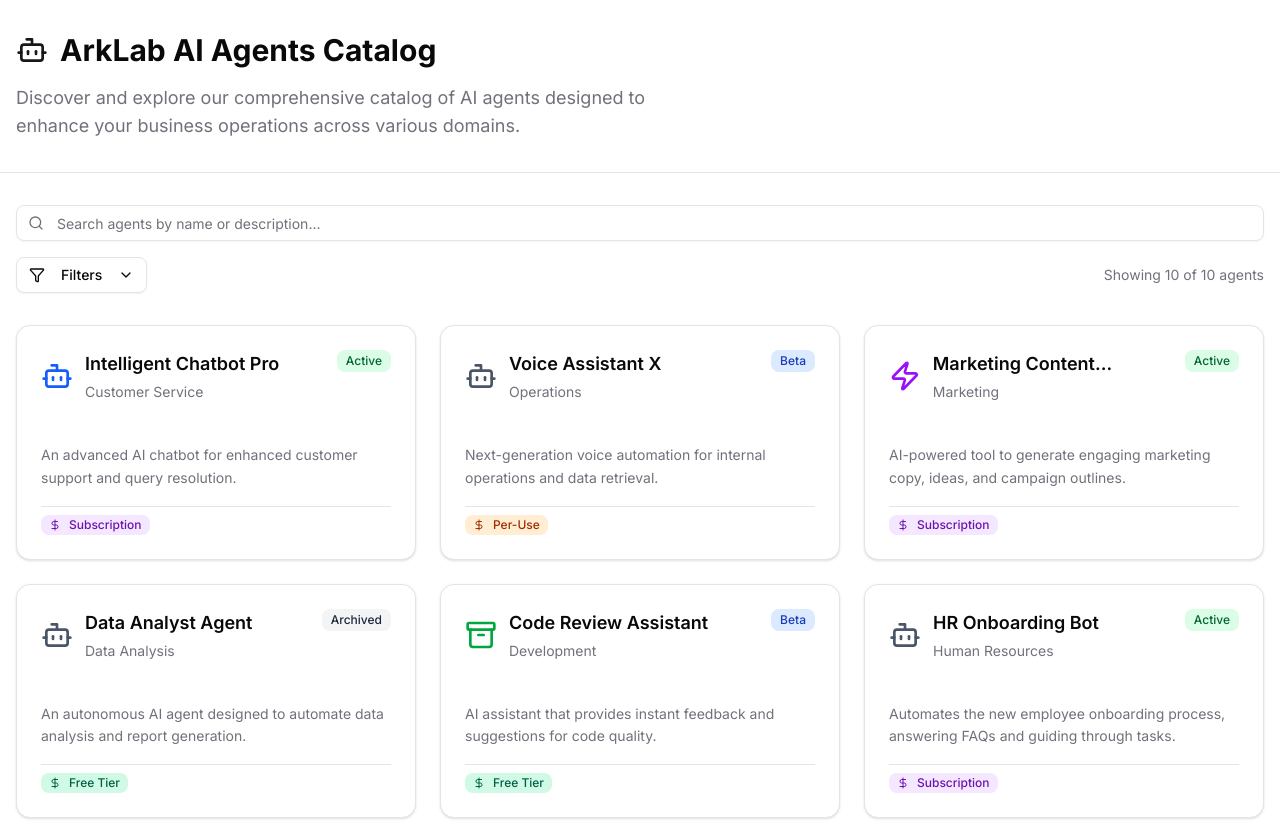
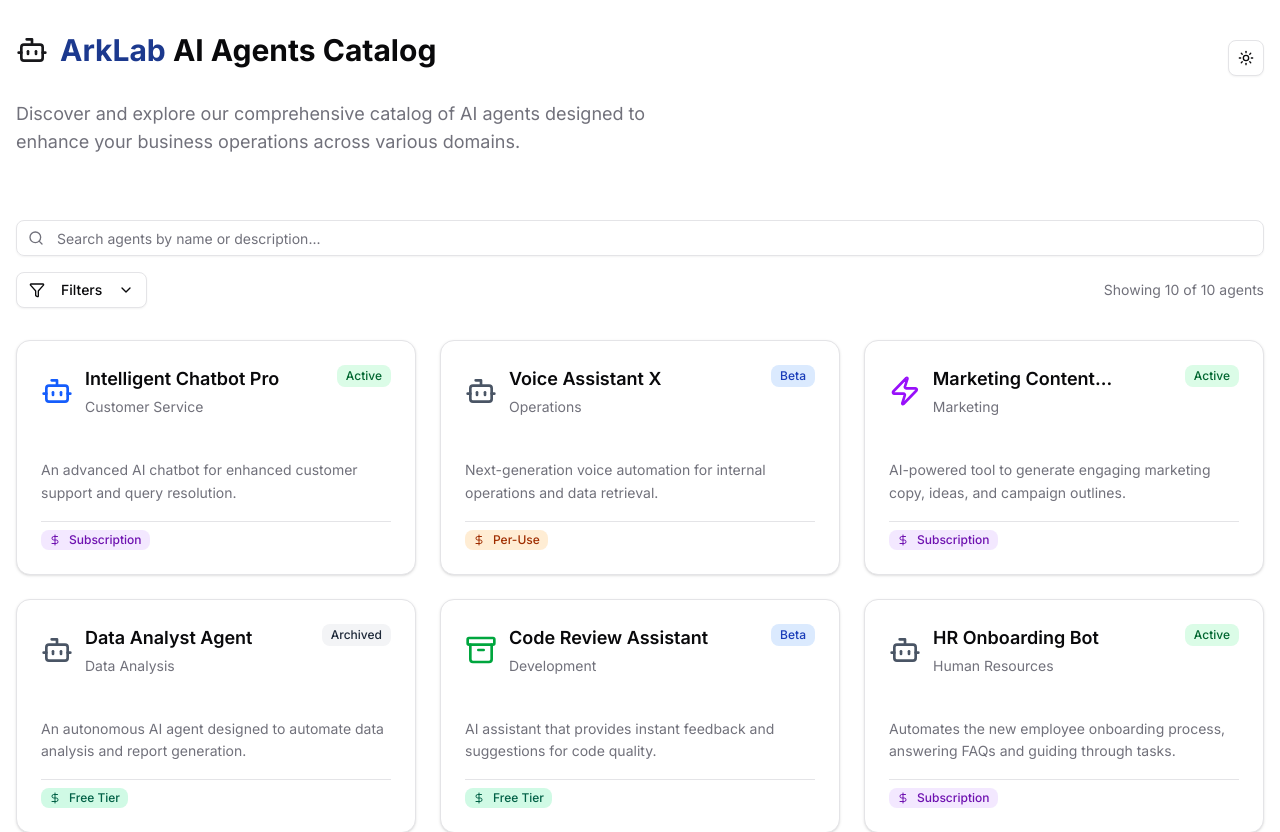
Before and after one commit to wptasmina/ai-agents-catalog, a Next.js app: page / in a window 1280 px wide. Shown: the top 832 px of the page. Built offline with nearby package versions, Linux system fonts and the light colour scheme.

Commit message:
ADD Dark button

```diff
--- a/components/agent-catalog.tsx
+++ b/components/agent-catalog.tsx
@@ -8,6 +8,7 @@ import { AgentCard } from "./agent-card"
 import { SearchFilters } from "./search-filters"
 import type { Agent } from "@/lib/types"
 import { Bot } from "lucide-react"
+import { ModeToggle } from "./ui/theme-toggle"
 
 interface AgentCatalogProps {
   initialAgents: Agent[]
@@ -24,15 +25,19 @@ export function AgentCatalog({ initialAgents }: AgentCatalogProps) {
   return (
     <div className="min-h-screen bg-background">
       {/* Header */}
-      <div className="border-b bg-card">
+      <div className="bg-card">
         <div className="container mx-auto px-4 py-8">
-          <div className="flex items-center space-x-3 mb-4">
-            <Bot className="h-8 w-8 text-primary" />
-            <h1 className="text-3xl font-bold">ArkLab AI Agents Catalog</h1>
+          <div className="flex items-center justify-between space-x-3 mb-4">
+            <div className="flex items-center space-x-3 mb-4">
+              <Bot className="h-8 w-8 text-primary" />
+              <h1 className="text-3xl text-center font-bold"><span className="text-blue-900">ArkLab</span> AI Agents Catalog</h1>
+            </div>
+              <div>
+                <ModeToggle />
+              </div>
           </div>
           <p className="text-muted-foreground text-lg max-w-2xl">
-            Discover and explore our comprehensive catalog of AI agents designed to enhance your business operations
-            across various domains.
+            Discover and explore our comprehensive catalog of AI agents designed to enhance your business operations across various domains.
           </p>
         </div>
       </div>
```
